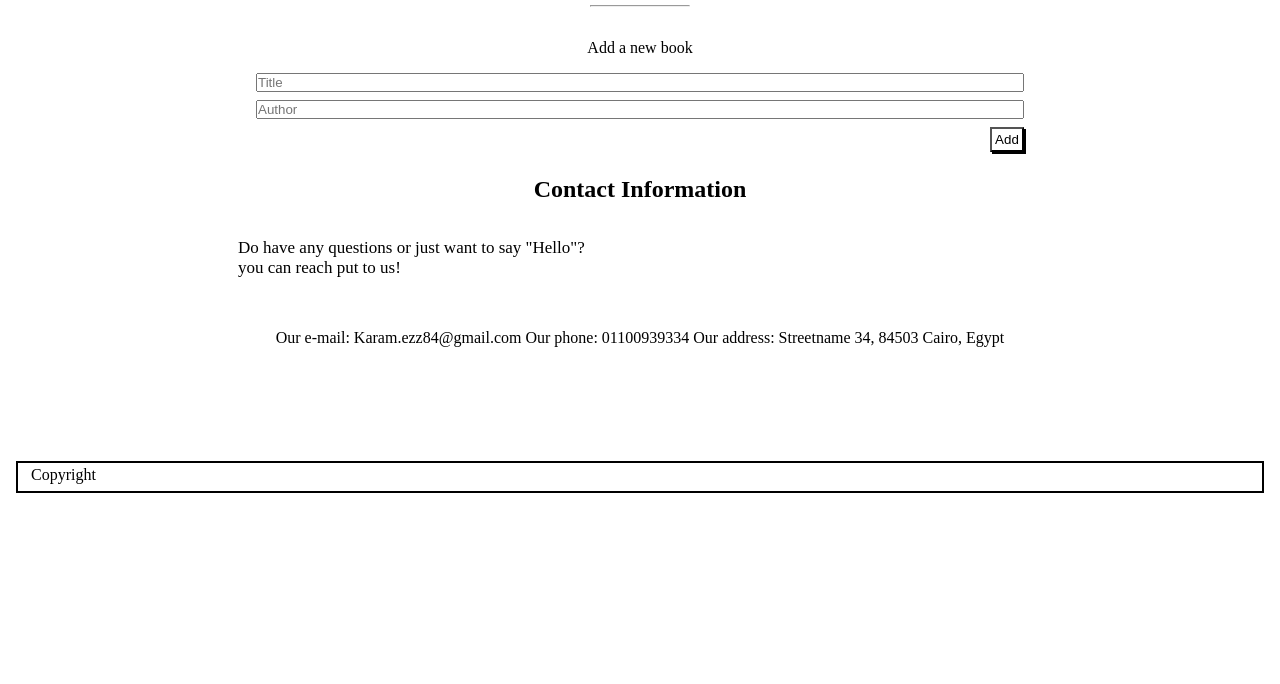
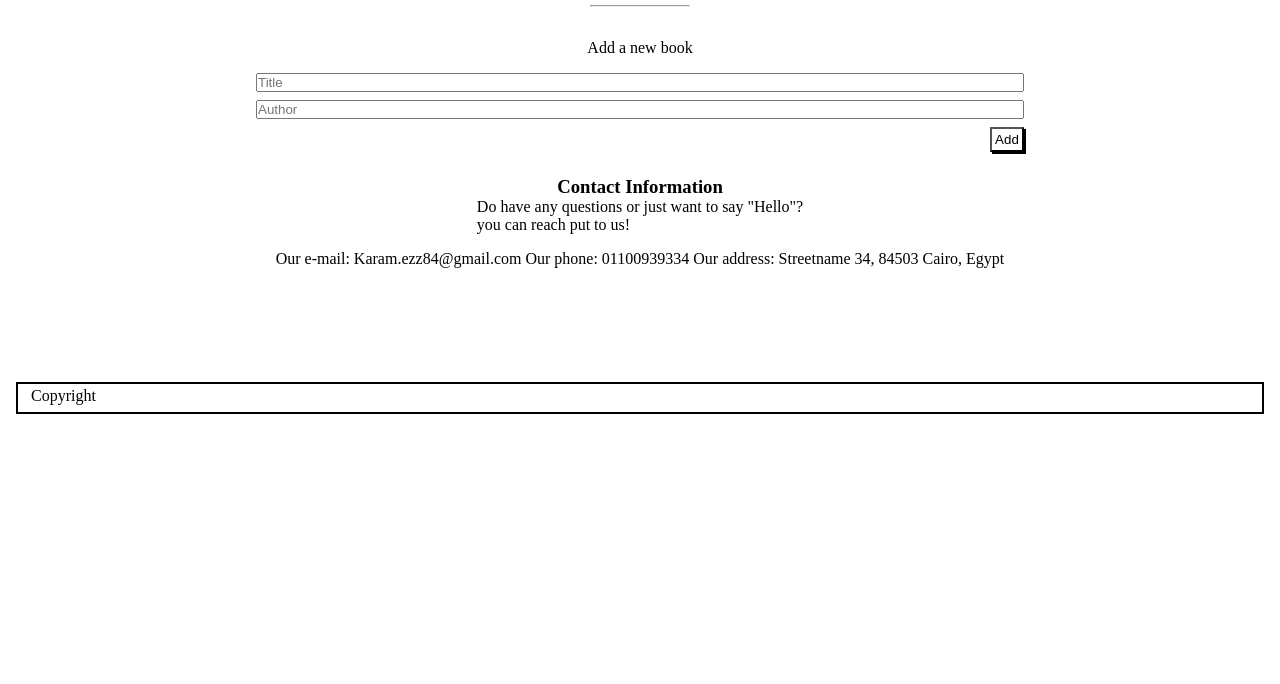
Before and after one commit to karam084/awesome-books-es6, a website with bundled scripts: page index.html in a window 1280 px wide. Shown: the part 116-800 px from the top of the page. Built offline with nearby package versions, Linux system fonts and the light colour scheme.

Commit message:
Add contact section

```diff
--- a/index.html
+++ b/index.html
@@ -11,10 +11,10 @@
     <header>
       <nav>
         <ul>
-          <li class="navbook"><a href="navbook">Awesome book</a></li>
-          <li class="navlist"><a href="navlist">List</a></li>
-          <li class="navlist"><a href="navAdd">Add new</a></li>
-          <li class="navlist"><a href="contact">Contact</a></li>
+          <li class="navbook"><a href="#">Awesome books</a></li>
+          <li class="navlist"><a href="#">List</a></li>
+          <li class="navlist"><a href="#">Add new</a></li>
+          <li class="navlist"><a href="#">Contact</a></li>
         </ul>
       </nav>
     </header>
@@ -41,9 +41,9 @@
         <input type="submit" id="submit" name="submit" value="Add" />
       </form>
     </section>
-    <section class="Invisible">
+    <section class="invisible">
       <div class="information">
-        <h1>Contact Information</h1>
+        <h3>Contact Information</h3>
       </div>
       <div class="information">
         <p class="descr">
--- a/main.css
+++ b/main.css
@@ -97,14 +97,16 @@ hr {
   align-items: flex-end;
 }
 
-.contact {
-  border: none;
+.invisible {
+  display: flex;
+  flex-direction: column;
+  justify-content: center;
+  align-items: center;
 }
 
-.descr {
-  margin: 35px 222px;
-  font-size: 17px;
-  font-weight: 500;
+.contact {
+  list-style: circle;
+  border: none;
 }
 
 footer {
```
